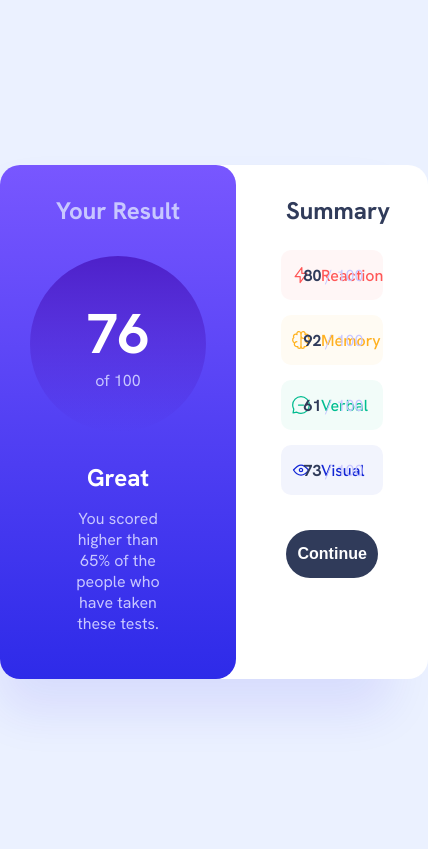
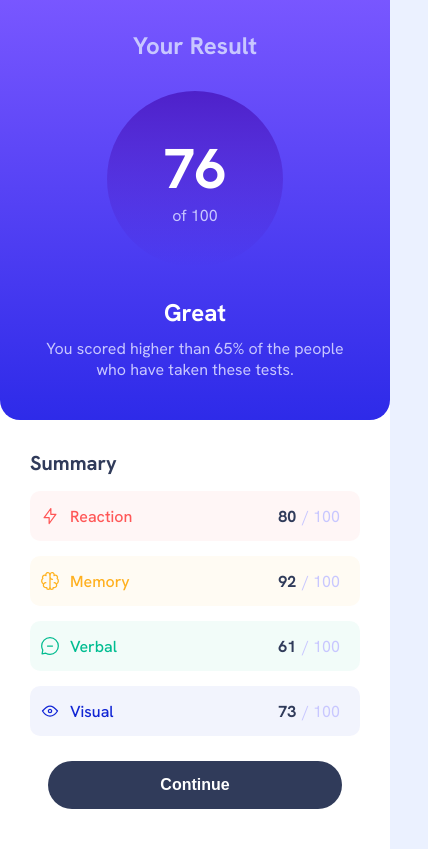
Before and after one commit to salmansalmanov/results-summary-component, a plain HTML site: page index.html in a window 390 px wide. Shown: the whole page, 428 px wide, since content can reach past the window. Drawn offline with Linux system fonts and the light colour scheme.

Commit message:
feat: add responsive design

```diff
--- a/css/style.css
+++ b/css/style.css
@@ -176,6 +176,7 @@ ul li {
 .score-value {
   color: var(--dark-gray-blue);
   font-weight: 700;
+  margin-right: 2px;
 }
 
 .score-max {
@@ -202,3 +203,35 @@ button:hover {
     hsl(241, 81%, 54%)
   );
 }
+
+@media screen and (max-width: 767px) {
+  .card {
+    display: flex;
+    flex-direction: column;
+  }
+
+  .result {
+    border-radius: 0 0 1.25rem 1.25rem;
+  }
+
+  .result p {
+    margin: 10px;
+  }
+
+  .summary {
+    border-radius: 0;
+  }
+
+  .summary h1 {
+    margin-left: 0;
+    font-size: 1.25rem;
+  }
+
+  .summary li {
+    margin: 15px 0;
+  }
+
+  button {
+    margin: 10px 18px;
+  }
+}
```
